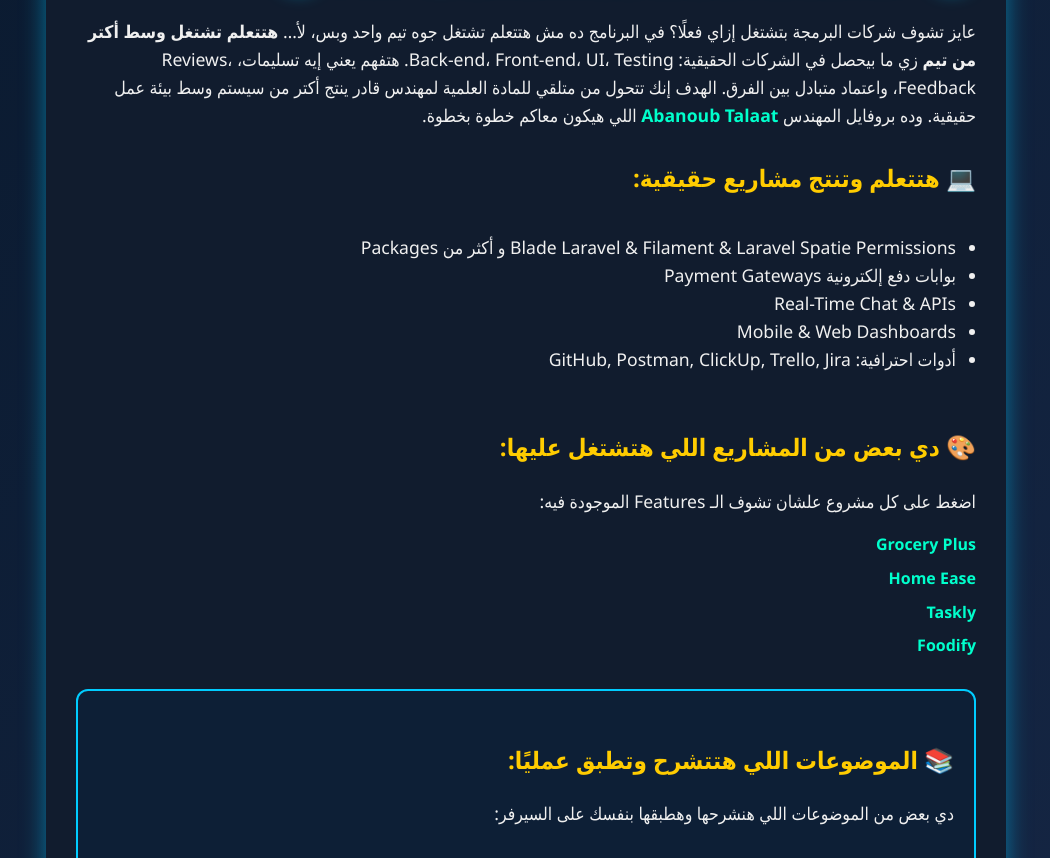
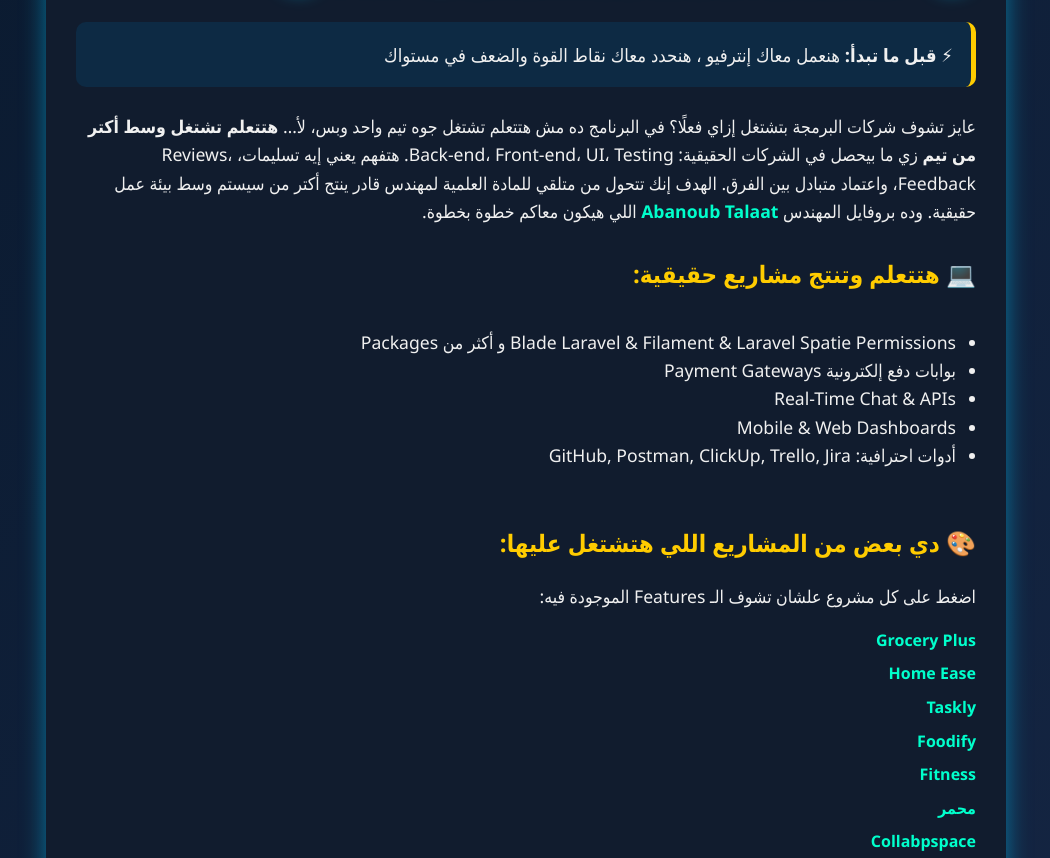
Before and after one commit to abanoubtalaatr/huma-volve-pricing, a plain HTML site: page index.html in a window 1280 px wide. Shown: the part 174-1032 px from the top of the page, without its empty margins (114-1164 px from the left). Drawn offline with Linux system fonts and the light colour scheme.

Commit message:
Update index.html

```diff
--- a/index.html
+++ b/index.html
@@ -103,7 +103,7 @@
         }
         .topics {
             background-color: #0d1f36;
-        border: 2px solid #00ccff;
+            border: 2.5px solid #00ccff;
             border-radius: 12px;
             padding: 20px;
             margin-top: 30px;
@@ -111,11 +111,25 @@
         .topics ul {
             padding-left: 20px;
         }
+        .intro-highlight {
+            background-color: #0d2a44;
+            padding: 18px;
+            border-radius: 10px;
+            margin: 25px 0;
+            border-right: 5px solid #ffcc00;
+            font-size: 1.15em;
+        }
     </style>
 </head>
 <body>
 <div class="container">
     <h1>🔥 PHP & Laravel Mentorship 🔥</h1>
+
+    <!-- النص المعدل حسب طلبك الجديد -->
+    <div class="intro-highlight">
+        <strong>⚡ قبل ما تبدأ:</strong> هنعمل معاك إنترفيو ، هنحدد معاك نقاط القوة والضعف في مستواك
+    </div>
+
     <p>عايز تشوف شركات البرمجة بتشتغل إزاي فعلًا؟ في البرنامج ده مش هتتعلم تشتغل جوه تيم واحد وبس، لأ… <strong>هتتعلم تشتغل وسط أكتر من تيم</strong> زي ما بيحصل في الشركات الحقيقية: Back-end، Front-end، UI، Testing. هتفهم يعني إيه تسليمات، Reviews، Feedback، واعتماد متبادل بين الفرق. الهدف إنك تتحول من متلقي للمادة العلمية لمهندس قادر ينتج أكتر من سيستم وسط بيئة عمل حقيقية. وده بروفايل المهندس <a href="https://www.linkedin.com/in/abanoub-talaat/" target="_blank">Abanoub Talaat</a> اللي هيكون معاكم خطوة بخطوة.</p>
 
     <h2>💻 هتتعلم وتنتج مشاريع حقيقية:</h2>
@@ -134,6 +148,9 @@
         <a href="https://www.figma.com/design/eLc2JfP2cf4dJDK9EQYuCv/Home-Ease?node-id=25-2&p=t" target="_blank">Home Ease</a>
         <a href="https://www.figma.com/design/5FH9hCvFSFaSj4lreKuqKZ/Taskly?node-id=1-20&p=t" target="_blank">Taskly</a>
         <a href="https://www.figma.com/design/RXrA4quyJda1peryqQPC4a/Team-C---Foodify?node-id=0-1&t=seze8GCx1YVHkolO-1" target="_blank">Foodify</a>
+        <a href="https://www.figma.com/design/FRwh59Aoqm29K93j4OsdFa/fitness?node-id=11-3&p=f&t=NmFT8NDwDN33O2yj-0" target="_blank">Fitness</a>
+        <a href="https://www.figma.com/design/KeGPrXmVKGdeTpecKBl3wI/%D9%85%D8%AD%D9%85%D8%B1?node-id=1-3&p=f&t=fdUNSeBCG6PyAPkW-0" target="_blank">محمر</a>
+        <a href="https://www.figma.com/design/SCHXPmHRpSLniAusWY3Lct/Collabpspace--Team-C?node-id=0-1&p=f&t=24SOSp4HNHu4Jhyi-0" target="_blank">Collabpspace</a>
     </div>
 
     <div class="topics">
```
Lines whose indentation alone changed are shown as unchanged.
